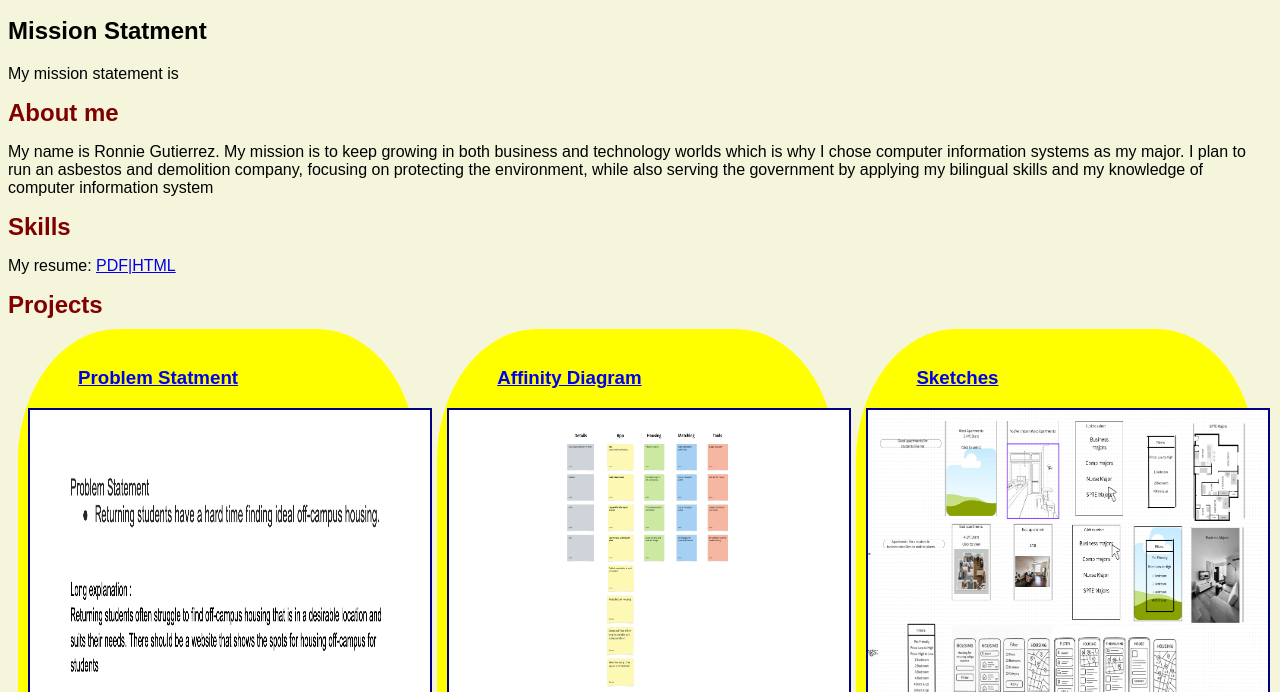
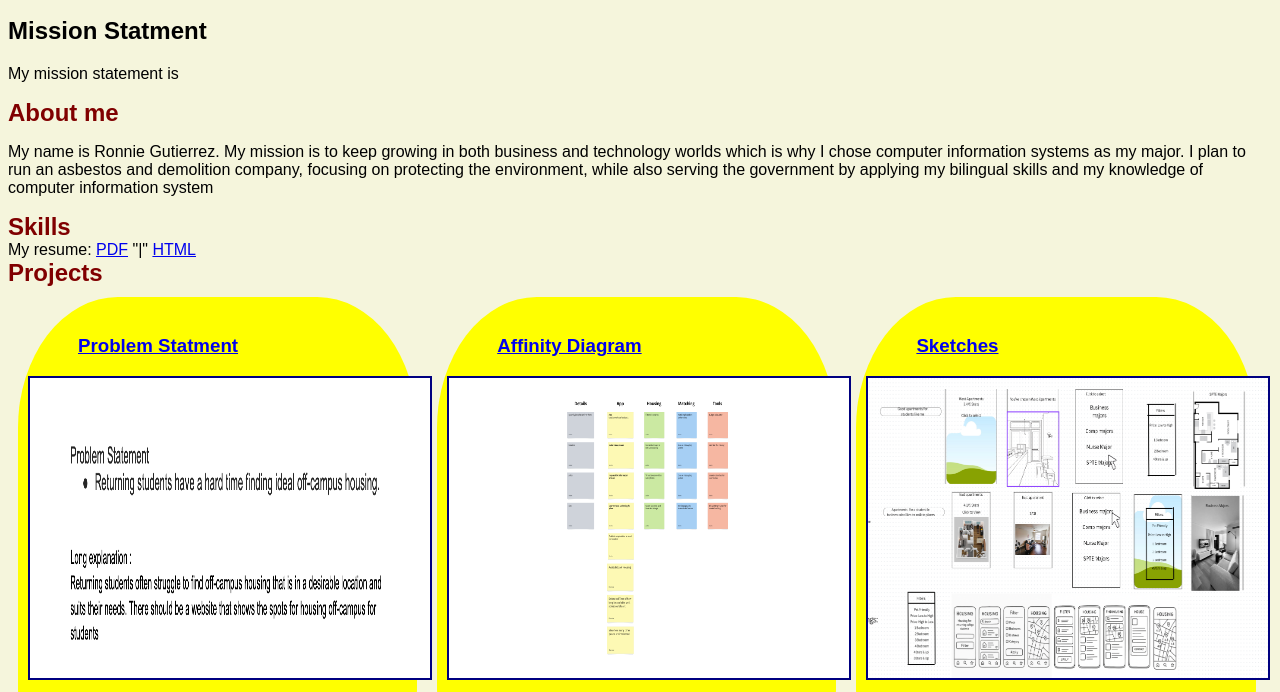
Before and after one commit to ronniegtrz/ronniegtrz.github.io, a plain HTML site: page index.html in a window 1280 px wide. Shown: the part 101-793 px from the top of the page. Drawn offline with Linux system fonts and the light colour scheme.

Commit message:
resume edit

```diff
--- a/index.html
+++ b/index.html
@@ -21,7 +21,7 @@ information system</p>
     </div>
     <div class = "skills">
         <h2>Skills</h2>
-        <p>My resume: <a href="/files/RonnieGutierrez.Resume.classupdate.pdf">PDF</a><a href="index.html">|HTML</a></p>
+        <span>My resume: <a href="/files/RonnieGutierrez.Resume.classupdate.pdf">PDF</a> "|" <a href="index.html">HTML</a></span>
     </div>
     <div class = "projects">
         <h2>Projects</h2>
```
